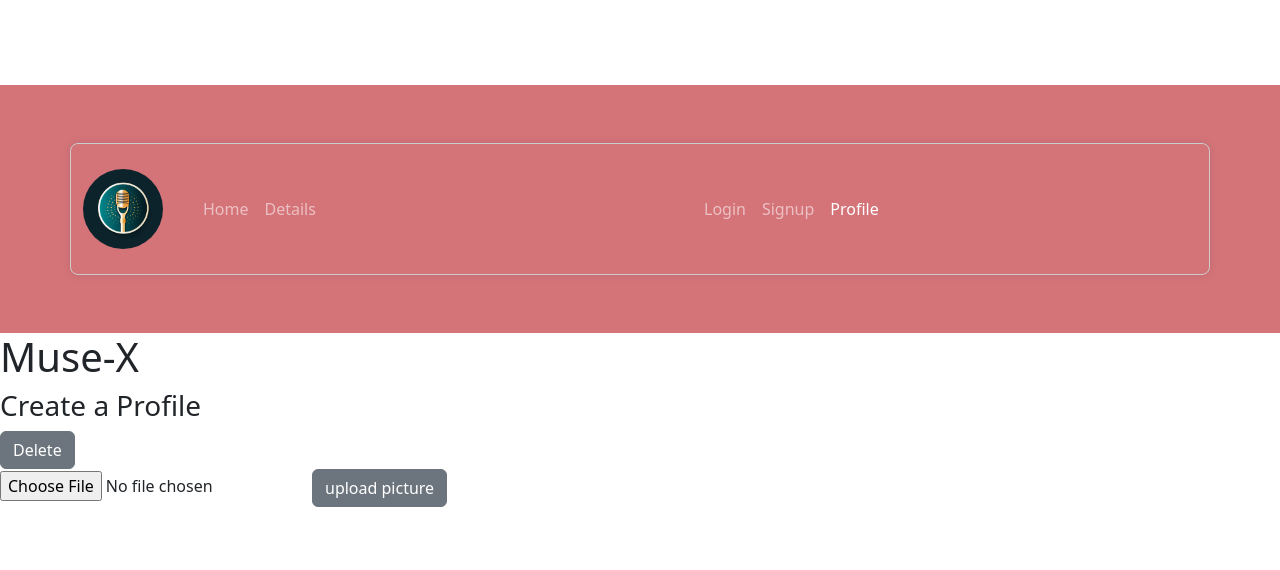
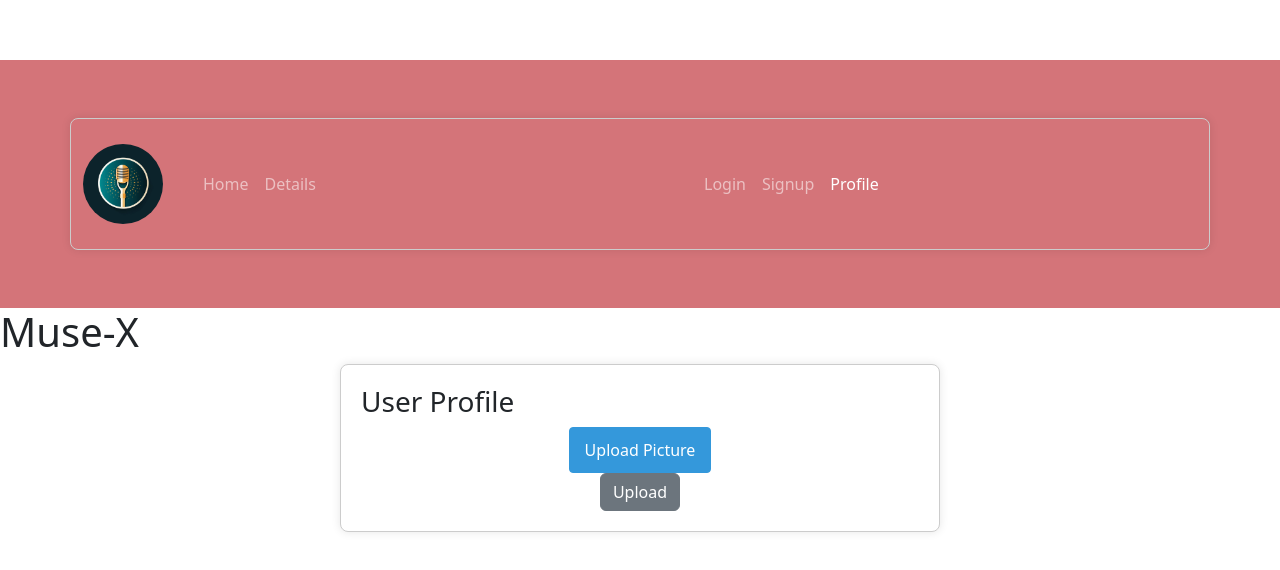
Before and after one commit to LauraI-S/MuseX, a React (Vite) app in the folder client/: page /profile in a window 1280 px wide. Shown: the part 104-674 px from the top of the page. Built offline with nearby package versions, Linux system fonts and the light colour scheme.

Commit message:
setting up backend for requesting musicians,endpoints working

```diff
--- a/client/src/App.tsx
+++ b/client/src/App.tsx
@@ -1,4 +1,4 @@
-import React, { useEffect, useState } from "react";
+import React, { useContext, useEffect, useState } from "react";
 import {
   BrowserRouter as Router,
   Route,
@@ -10,14 +10,42 @@ import Home from "../src/pages/Home";
 import SignUp from "../src/pages/SignUp";
 import Login from "./pages/Login";
 import DetailsCard from "./pages/DetailsCard";
-import { Button } from "react-bootstrap";
 import MyNavbar from "./components/MyNavbar";
 import Profile from "./pages/Profile";
-import { AuthContext } from "../context/AuthContext";
+import { AuthContext } from "./context/AuthContext";
 import AuthContextProvider from "./context/AuthContext";
-import ProtectedRoute from "./components/ProtectedRoute";
+// import ProtectedRoute from "./components/ProtectedRoute";
 
 function App() {
+  const { user } = useContext(AuthContext);
+  return (
+    <AuthContextProvider>
+      <Router>
+        <MyNavbar />
+        <h1>Muse-X</h1>
+
+        <Routes>
+          <Route path="/" element={<Home />} />
+          <Route path="/details" element={<DetailsCard />} />
+          <Route path="/signup" element={<SignUp />} />
+          <Route path="/login" element={<Login />} />
+          <Route
+            path="/profile"
+            element={<Profile key={user ? user.id : "no-user"} />}
+          />
+          {/* <Route
+            path="/profile"
+            element={<ProtectedRoute element={<Profile />} />}
+          /> */}
+          //TODO - Add more protected routes such as ...whatever?
+        </Routes>
+      </Router>
+    </AuthContextProvider>
+  );
+}
+
+export default App;
+
 // //ANCHOR start creating AuthContext!
 // const [user, setUser] = useState(false);
 
@@ -50,28 +78,3 @@ function App() {
 //     setUser(false);
 //   }
 // }, [user]);
-
-  return (
-    <AuthContextProvider>
-      <Router>
-        <MyNavbar />
-        <h1>Muse-X</h1>
-
-        <Routes>
-          <Route path="/" element={<Home />} />
-          <Route path="/details" element={<DetailsCard />} />
-          <Route path="/signup" element={<SignUp />} />
-          <Route path="/login" element={<Login />} />
-          <Route path="/profile" element={<Profile />} />
-          {/* <Route
-            path="/profile"
-            element={<ProtectedRoute element={<Profile />} />}
-          /> */}
-          //TODO - Add more protected routes such as ...whatever?
-        </Routes>
-      </Router>
-    </AuthContextProvider>
-  );
-}
-
-export default App;
--- a/client/src/context/AuthContext.tsx
+++ b/client/src/context/AuthContext.tsx
@@ -92,7 +92,7 @@ export const AuthContextProvider: React.FC<AuthContextProviderProps> = ({
     if (token) {
       getProfile();
     }
-  }, []);
+  }, []); //-->empty dependencyArray (Abhängigkeitfeld) macht, dass die funktion nicht jedes Mal neu "gerendert" wird, wenn "state" sich verändert dann läuft die funktion nicht nochmal, nur, wenn die seite neu geladen wird
 
   const handleLoginInputChange = (e: ChangeEvent<HTMLInputElement>) => {
     const propertyValue = e.target.value;
--- a/client/src/pages/Profile.tsx
+++ b/client/src/pages/Profile.tsx
@@ -1,5 +1,5 @@
-import React, { ChangeEvent, useEffect, useState } from "react";
-import { Button, InputGroup } from "react-bootstrap";
+import React, { ChangeEvent, FormEvent, useEffect, useState } from "react";
+import { Button } from "react-bootstrap";
 import { getToken } from "../utils/token";
 import "../styles/Profile.css";
 
@@ -7,6 +7,7 @@ type UserImageType = {
   image: string;
   user: User;
 };
+
 type User = {
   id: string;
   password: string;
@@ -20,29 +21,34 @@ type OkResponse = {
   user: User;
 };
 
-function Profile() {
+const Profile: React.FC = () => {
   const [user, setUser] = useState<User | null>(null);
-  const [selectedFile, setSelectedFile] = useState<File | string>("");
+  const [selectedFile, setSelectedFile] = useState<File | null>(null);
   const [newUser, setNewUser] = useState<User | null>(null);
 
   const handleInputChange = (e: ChangeEvent<HTMLInputElement>) => {
-    // console.log("e.target :>> ", e);
-    const file = e.target.files?.[0] || "";
+    const file = e.target.files?.[0] || null;
     setSelectedFile(file);
   };
-  //TODO - I can reach the type of the images using files.type (and maybe let the user know, that the provided file-type is...?)
 
   const uploadImage = async (e: FormEvent<HTMLFormElement>) => {
     e.preventDefault();
-    const formdata = new FormData();
-    formdata.append("image", selectedFile);
+
+    if (!selectedFile) {
+      alert("Please select an image to upload.");
+      return;
+    }
+
+    const formData = new FormData();
+    formData.append("image", selectedFile);
+
     const headers = new Headers();
     const token = getToken();
-    //!create if-condition if there´s token & else
     headers.append("Authorization", `Bearer ${token}`);
+
     const requestOptions = {
       method: "POST",
-      body: formdata,
+      body: formData,
       headers: headers,
     };
 
@@ -52,21 +58,20 @@ function Profile() {
         requestOptions
       );
       const result: UserImageType = await response.json();
-      const image: UserImageType = result.image;
-      console.log("result :>> ", result);
-      // setNewUser({ ...newUser!, [e.target.name]: e.target.value });
-      setNewUser(result.user);
+      setUser(result.user); // Update state with the new user information
+      setSelectedFile(null); // Clear the selected file after successful upload
     } catch (error) {
-      console.log("error", error);
+      console.log("Error uploading image:", error);
     }
   };
 
   const getProfile = async () => {
     const token = localStorage.getItem("token");
     if (!token) {
-      alert("you need to log in first");
+      alert("You need to log in first");
+      return;
     }
-    if (token) {
+
     const myHeaders = new Headers();
     myHeaders.append("Authorization", `Bearer ${token}`);
 
@@ -75,17 +80,22 @@ function Profile() {
       headers: myHeaders,
     };
 
-      fetch("http://localhost:4000/api/users/profile", requestOptions)
-        .then((response) => response.json())
-        .then((result: OkResponse) => {
+    try {
+      const response = await fetch(
+        "http://localhost:4000/api/users/profile",
+        requestOptions
+      );
+
+      if (response.ok) {
+        const result: OkResponse = await response.json();
         setUser(result.user);
-          console.log("result", result);
-        })
-        .catch((error) => console.log("error", error));
+      } else {
+        console.log("Error fetching user profile");
+      }
+    } catch (error) {
+      console.log("Error fetching user profile:", error);
     }
   };
-
-  // const userID = user?.id;
 
   const deleteUser = () => {
     const token = getToken();
@@ -99,36 +109,35 @@ function Profile() {
 
     fetch("http://localhost:4000/api/users/deleteUser", requestOptions)
       .then((response) => response.text())
-      // .then((result) => console.log(result))
-      .catch((error) => console.log("error", error));
-    //   var requestOptions = {
-    //     method: "DELETE",
-    //   };
-
-    //   fetch("http://localhost:4000/api/users/deletuser", requestOptions)
-    //     .then((response) => response.text())
-    //     .then((result) => console.log(result))
-    //     .catch((error) => console.log("error", error));
+      .catch((error) => console.log("Error deleting user:", error));
   };
 
   useEffect(() => {
-    getProfile();
+    console.log("Profile component is mounting");
+    // Other logic...
+
+    return () => {
+      console.log("Profile component is unmounting");
+    };
   }, []);
 
   return (
-    <div>
-      <h3>Create a Profile</h3>
-
-      <Button variant="secondary" onClick={deleteUser}>
-        Delete
-      </Button>
+    <div className="profile-container">
+      <h3>User Profile</h3>
 
       <div className="input-container">
         <form onSubmit={uploadImage}>
-          <input type="file" onChange={handleInputChange} />
-          <Button variant="secondary" onClick={uploadImage}>
-            {" "}
-            upload picture
+          <label htmlFor="image" className="custom-upload-button">
+            Upload Picture
+            <input
+              type="file"
+              id="image"
+              accept="image/*"
+              onChange={handleInputChange}
+            />
+          </label>
+          <Button variant="secondary" type="submit">
+            Upload
           </Button>
         </form>
         {newUser && <img src={newUser.image} alt="user image" />}
@@ -137,22 +146,23 @@ function Profile() {
           <img src={URL.createObjectURL(selectedFile)} alt="user image" />
         )}
       </div>
-      {newUser && (
+
+      {user && ( // Check if user is defined
         <div className="user-info">
           <h4>User Information</h4>
           <p>
-            <strong>User ID:</strong> {newUser.id}
+            <strong>User ID:</strong> {user.id}
           </p>
           <p>
-            <strong>Email:</strong> {newUser.email}
+            <strong>Email:</strong> {user.email}
           </p>
           <p>
-            <strong>Username:</strong> {newUser.name}
+            <strong>Username:</strong> {user.name}
           </p>
         </div>
       )}
     </div>
   );
-}
+};
 
 export default Profile;
--- a/client/src/styles/Profile.css
+++ b/client/src/styles/Profile.css
@@ -2,6 +2,10 @@
     max-width: 600px;
     margin: auto;
     padding: 20px;
+    border: 1px solid #ccc;
+    border-radius: 8px;
+    box-shadow: 0 0 10px rgba(0, 0, 0, 0.1);
+    background-color: #fff;
 }
 
 .image-container {
@@ -19,3 +23,50 @@
 .user-info h4 {
     margin-bottom: 10px;
 }
+
+/* Style for the upload button */
+.input-container form {
+    display: flex;
+    flex-direction: column;
+    align-items: center;
+}
+
+.input-container input[type="file"] {
+    display: none;
+}
+
+.input-container label {
+    cursor: pointer;
+    padding: 10px 15px;
+    border: 1px solid #3498db;
+    border-radius: 4px;
+    background-color: #3498db;
+    color: #fff;
+    transition: background-color 0.3s;
+}
+
+.input-container label:hover {
+    background-color: #2980b9;
+}
+
+/* Style for the delete button */
+.user-info button {
+    margin-top: 10px;
+    padding: 10px 15px;
+    border: none;
+    border-radius: 4px;
+    background-color: #e74c3c;
+    color: #fff;
+    cursor: pointer;
+    transition: background-color 0.3s;
+}
+
+.user-info button:hover {
+    background-color: #c0392b;
+}
+.profile-image {
+    max-width: 100%;
+    height: auto;
+    border-radius: 8px;
+    margin-top: 10px;
+}
```
Also changed, not shown: 2 other files (tests, documents, lock files or other folders). Lines whose indentation alone changed are shown as unchanged.
